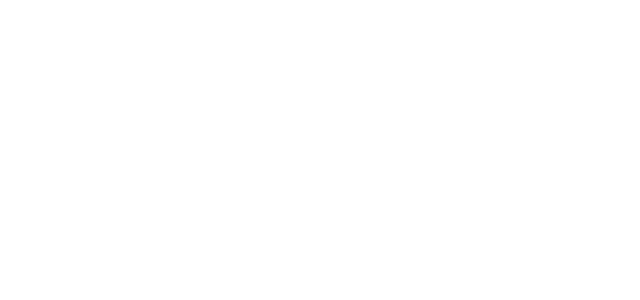
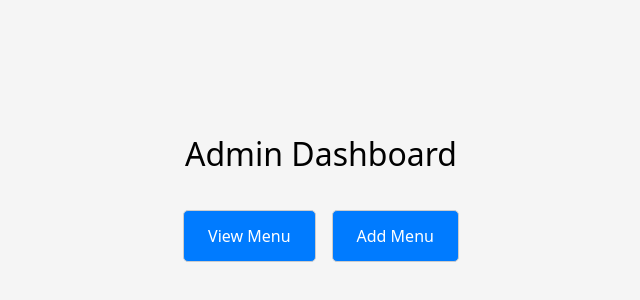
Before and after one commit to ashenshandeepoffl/restaurant-management-app, a React (Vite) app in the folder frontend/: page /admin-landinpage in a window 1280 px wide. Before the commit this address had no page. Shown: the part 204-504 px from the top of the page, without its empty margins (319-959 px from the left). Built offline with nearby package versions, Linux system fonts and the light colour scheme.

Commit message:
view and delete buttons

```diff
--- a/frontend/src/App.jsx
+++ b/frontend/src/App.jsx
@@ -1,7 +1,10 @@
 import React from 'react';
 import { BrowserRouter as Router, Routes, Route } from 'react-router-dom';
 import Home from './Home';
-import AdminMenu from './admin_menu/admin_menu';
+import AdminMenu from './admin/admin_menu';
+import AdminLandingPage from './admin/admin_landinpage';
+import ViewMenu from './admin/view_menu';
+
 function App() {
   return (
     <Router>
@@ -9,6 +12,8 @@
         <Routes>
           <Route path="/" element={<Home />} />
           <Route path="/admin-menu" element={<AdminMenu />} />
+          <Route path="/admin-landinpage" element={<AdminLandingPage />} />
+          <Route path="/view-menu" element={<ViewMenu />} />
         </Routes>
       </div>
     </Router>
--- /dev/null
+++ b/frontend/src/admin/admin_landinpage.jsx
@@ -0,0 +1,60 @@
+import React from 'react';
+import { useNavigate } from 'react-router-dom';
+import Navbar from './navbar';
+
+const AdminLandingPage = () => {
+  const navigate = useNavigate();
+
+  const handleViewMenu = () => {
+    navigate('/view-menu');
+  };
+
+  const handleAddMenu = () => {
+    navigate('/admin-menu');
+  };
+
+  return (
+    <div style={styles.container}>
+      <h1 style={styles.heading}>Admin Dashboard</h1>
+      <div style={styles.options}>
+        <button style={styles.button} onClick={handleViewMenu}>
+          View Menu
+        </button>
+        <button style={styles.button} onClick={handleAddMenu}>
+          Add Menu
+        </button>
+      </div>
+    </div>
+  );
+};
+
+const styles = {
+  container: {
+    display: 'flex',
+    flexDirection: 'column',
+    alignItems: 'center',
+    justifyContent: 'center',
+    height: '100vh',
+    backgroundColor: '#f5f5f5',
+  },
+  heading: {
+    fontSize: '2rem',
+    marginBottom: '2rem',
+  },
+  options: {
+    display: 'flex',
+    gap: '1rem',
+  },
+  button: {
+    padding: '0.8rem 1.5rem',
+    fontSize: '1rem',
+    cursor: 'pointer',
+    borderRadius: '5px',
+    border: '1px solid #ccc',
+    backgroundColor: '#007BFF',
+    color: '#fff',
+    transition: 'background-color 0.3s',
+  },
+};
+
+export default AdminLandingPage;
--- /dev/null
+++ b/frontend/src/admin/navbar.jsx
@@ -0,0 +1,62 @@
+import React from 'react';
+import { Link } from 'react-router-dom';
+
+const Navbar = () => {
+  return (
+    <nav style={styles.navbar}>
+      <div style={styles.logo}>Admin Panel</div>
+      <ul style={styles.navLinks}>
+        <li style={styles.navItem}>
+          <Link to="/" style={styles.navLink}>
+            Admin Dashboard
+          </Link>
+        </li>
+        <li style={styles.navItem}>
+          <Link to="/view-menu" style={styles.navLink}>
+            View Menu
+          </Link>
+        </li>
+        <li style={styles.navItem}>
+          <Link to="/admin-menu" style={styles.navLink}>
+            Add Menu
+          </Link>
+        </li>
+      </ul>
+    </nav>
+  );
+};
+
+const styles = {
+  navbar: {
+    display: 'flex',
+    justifyContent: 'space-between',
+    alignItems: 'center',
+    padding: '0.5rem 1rem',
+    backgroundColor: '#007BFF',
+    color: '#fff',
+  },
+  logo: {
+    fontSize: '1.5rem',
+    fontWeight: 'bold',
+  },
+  navLinks: {
+    display: 'flex',
+    listStyle: 'none',
+    margin: 0,
+    padding: 0,
+  },
+  navItem: {
+    marginLeft: '1rem',
+  },
+  navLink: {
+    color: '#fff',
+    textDecoration: 'none',
+    fontSize: '1rem',
+    transition: 'color 0.3s',
+  },
+  navLinkHover: {
+    color: '#FFDD00',
+  },
+};
+
+export default Navbar;
--- /dev/null
+++ b/frontend/src/admin/view_menu.jsx
@@ -0,0 +1,77 @@
+import React, { useState, useEffect } from 'react';
+import axios from 'axios';
+import 'tailwindcss/tailwind.css';
+
+const ViewMenu = () => {
+  const [menuItems, setMenuItems] = useState([]);
+  const [loading, setLoading] = useState(true);
+
+  useEffect(() => {
+    fetchMenuItems();
+  }, []);
+
+  const fetchMenuItems = () => {
+    setLoading(true);
+    axios.get('http://localhost:5000/view_menu')
+      .then(response => {
+        setMenuItems(response.data);
+        setLoading(false);
+      })
+      .catch(error => {
+        console.error('Error fetching menu items:', error);
+        setLoading(false);
+      });
+  };
+
+  const deleteMenuItem = (itemId) => {
+    if (window.confirm('Are you sure you want to delete this item?')) {
+      axios.delete(`http://localhost:5000/delete_menu/${itemId}`)
+        .then(response => {
+          alert(response.data.message); // Show success message
+          // Refresh the menu items
+          fetchMenuItems();
+        })
+        .catch(error => {
+          console.error('Error deleting menu item:', error);
+          alert('Failed to delete menu item. Please try again.');
+        });
+    }
+  };
+
+  if (loading) {
+    return (
+      <div className="flex justify-center items-center h-screen">
+        <span className="text-xl">Loading...</span>
+      </div>
+    );
+  }
+
+  return (
+    <div className="container mx-auto p-4">
+      <h1 className="text-3xl font-bold text-center mb-8">Menu</h1>
+      <div className="grid grid-cols-1 md:grid-cols-2 lg:grid-cols-3 gap-6">
+        {menuItems.map(item => (
+          <div key={item.item_id} className="bg-white p-6 rounded-lg shadow-lg">
+            <img src={item.image_url} alt={item.name} className="w-full h-64 object-cover rounded-md mb-4" />
+            <h2 className="text-2xl font-semibold mb-2">{item.name}</h2>
+            <p className="text-gray-600 mb-4">{item.description}</p>
+            <div className="flex justify-between items-center">
+              <span className="text-xl font-bold text-green-600">${item.price}</span>
+              <span className="text-sm text-gray-500">{item.category}</span>
+            </div>
+            <div className="mt-4 text-center">
+              <button
+                onClick={() => deleteMenuItem(item.item_id)}
+                className="bg-red-500 text-white px-4 py-2 rounded-lg hover:bg-red-700 transition"
+              >
+                Delete
+              </button>
+            </div>
+          </div>
+        ))}
+      </div>
+    </div>
+  );
+};
+
+export default ViewMenu;
```
Also changed, not shown: frontend/src/admin/admin_menu.jsx (renamed from frontend/src/admin_menu/admin_menu.jsx), 1 other file (tests, documents, lock files or other folders).
